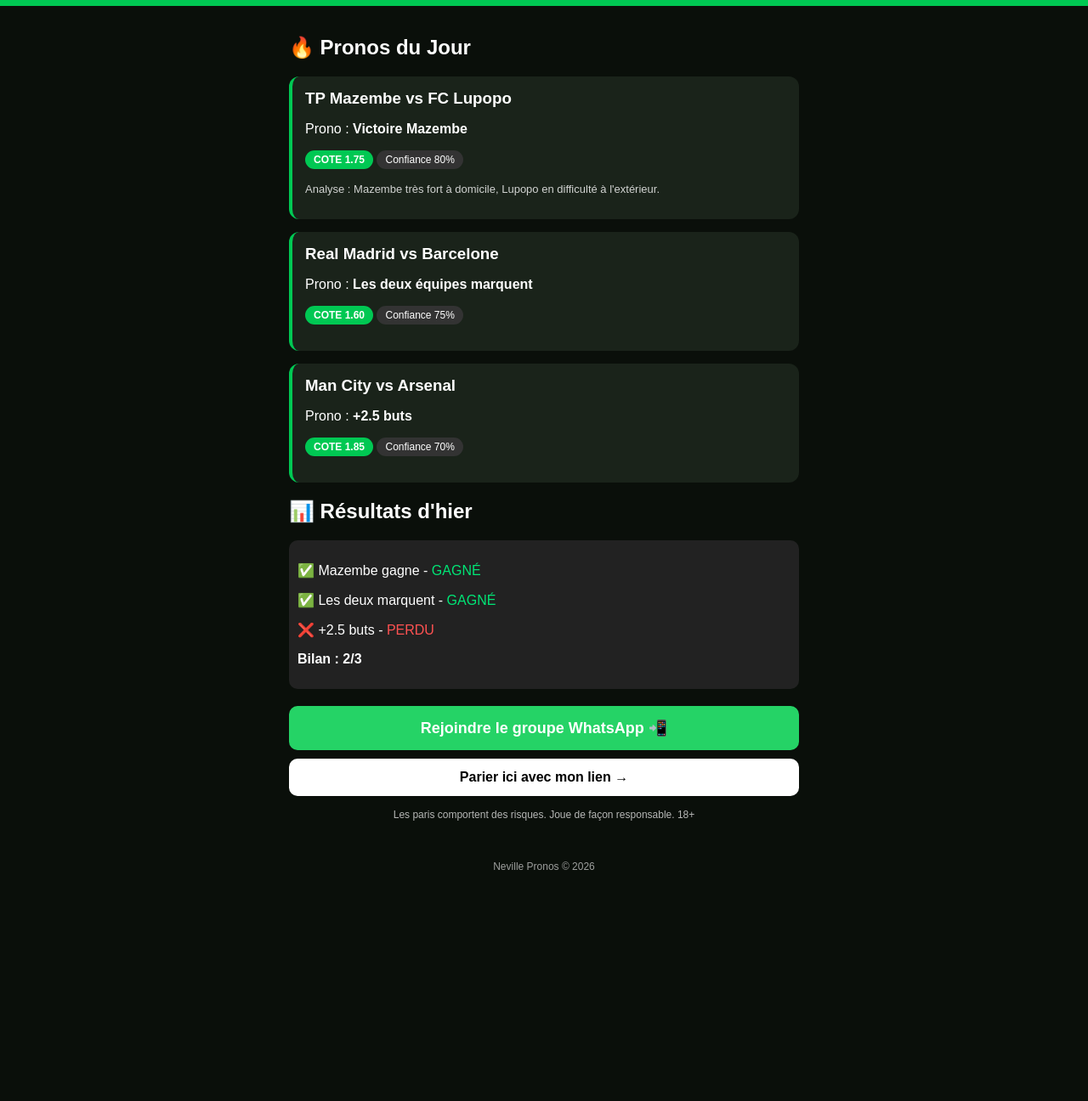
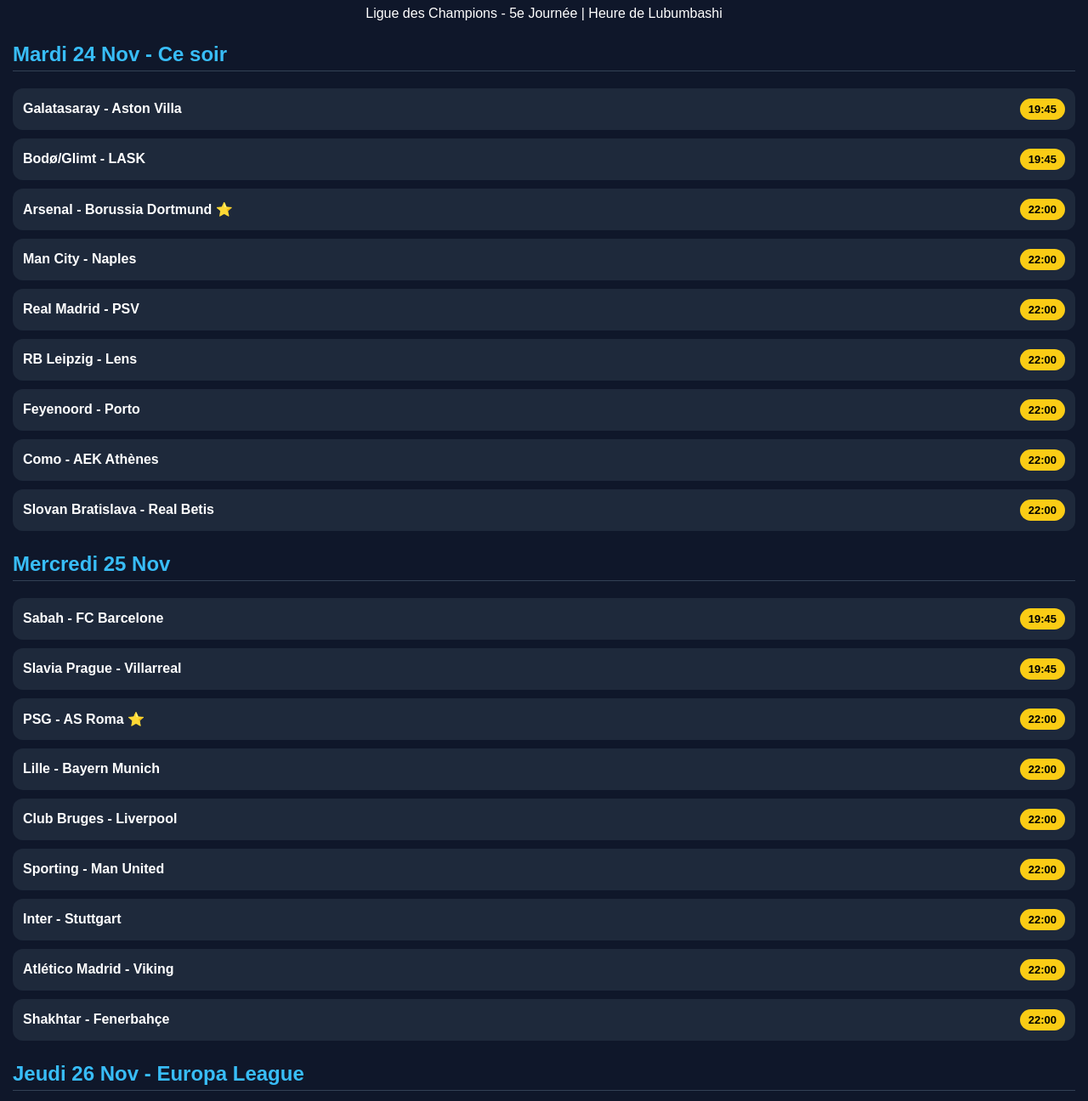
Before and after one commit to neville-sec243/monsite, a plain HTML site: page index.html in a window 1280 px wide. Shown: the part 89-1385 px from the top of the page at 85% size. Before the commit the page ends 1136 px from the top, so only its background shows below. Drawn offline with Linux system fonts and the light colour scheme.

Commit message:
Revise title and enhance matches layout
Updated the title and modified the layout and style of the matches section. Added new match details and adjusted the footer.

```diff
--- a/index.html
+++ b/index.html
@@ -3,67 +3,50 @@
 <head>
 <meta charset="UTF-8">
 <meta name="viewport" content="width=device-width, initial-scale=1.0">
-<title>Neville Pronos - Pronostics Gratuits</title>
+<title>Matchs Europe - Neville</title>
 <style>
-body{margin:0;font-family:Arial;background:#0a0f0a;color:white}
-header{background:#00c853;padding:20px;text-align:center}
-header h1{margin:0;font-size:28px}
-header p{margin:5px 0 0;opacity:.9}
-.container{padding:15px;max-width:600px;margin:auto}
-.card{background:#1a231a;border-radius:12px;padding:15px;margin-bottom:15px;border-left:4px solid #00c853}
-.card h3{margin:0 0 8px}
-.badge{display:inline-block;background:#00c853;padding:4px 10px;border-radius:20px;font-size:12px;font-weight:bold}
-.badge-confiance{background:#333;padding:4px 10px;border-radius:20px;font-size:12px}
-.result{margin-top:15px;padding:10px;background:#222;border-radius:10px}
-.win{color:#00e676} .lose{color:#ff5252}
-.btn{display:block;background:#25D366;color:white;text-align:center;padding:15px;border-radius:10px;text-decoration:none;font-weight:bold;font-size:18px;margin-top:20px}
-.btn2{display:block;background:#fff;color:#000;text-align:center;padding:13px;border-radius:10px;text-decoration:none;font-weight:bold;margin-top:10px}
-footer{text-align:center;opacity:.6;font-size:12px;padding:20px}
+body{font-family:Arial,sans-serif;background:#0f172a;color:white;margin:0;padding:15px}
+h1{text-align:center;color:#facc15}
+h2{color:#38bdf8;margin-top:25px;border-bottom:1px solid #334155;padding-bottom:5px}
+.match{background:#1e293b;padding:12px;margin:10px 0;border-radius:12px;display:flex;justify-content:space-between;align-items:center}
+.time{background:#facc15;color:black;padding:5px 10px;border-radius:20px;font-weight:bold;font-size:13px}
+.teams{font-weight:bold}
+.star{color:#facc15}
+.footer{text-align:center;margin-top:30px;color:#94a3b8;font-size:13px}
 </style>
 </head>
 <body>
+<h1>⚽ MATCHS D'EUROPE</h1>
+<p style="text-align:center">Ligue des Champions - 5e Journée | Heure de Lubumbashi</p>
 
-<header>
-<h1>⚽ NEVILLE PRONOS</h1>
-<p>Pronostics gratuits chaque jour - Lubumbashi</p>
-</header>
+<h2>Mardi 24 Nov - Ce soir</h2>
+<div class="match"><span class="teams">Galatasaray - Aston Villa</span><span class="time">19:45</span></div>
+<div class="match"><span class="teams">Bodø/Glimt - LASK</span><span class="time">19:45</span></div>
+<div class="match"><span class="teams">Arsenal - Borussia Dortmund <span class="star">⭐</span></span><span class="time">22:00</span></div>
+<div class="match"><span class="teams">Man City - Naples</span><span class="time">22:00</span></div>
+<div class="match"><span class="teams">Real Madrid - PSV</span><span class="time">22:00</span></div>
+<div class="match"><span class="teams">RB Leipzig - Lens</span><span class="time">22:00</span></div>
+<div class="match"><span class="teams">Feyenoord - Porto</span><span class="time">22:00</span></div>
+<div class="match"><span class="teams">Como - AEK Athènes</span><span class="time">22:00</span></div>
+<div class="match"><span class="teams">Slovan Bratislava - Real Betis</span><span class="time">22:00</span></div>
 
-<div class="container">
-<h2>🔥 Pronos du Jour</h2>
+<h2>Mercredi 25 Nov</h2>
+<div class="match"><span class="teams">Sabah - FC Barcelone</span><span class="time">19:45</span></div>
+<div class="match"><span class="teams">Slavia Prague - Villarreal</span><span class="time">19:45</span></div>
+<div class="match"><span class="teams">PSG - AS Roma <span class="star">⭐</span></span><span class="time">22:00</span></div>
+<div class="match"><span class="teams">Lille - Bayern Munich</span><span class="time">22:00</span></div>
+<div class="match"><span class="teams">Club Bruges - Liverpool</span><span class="time">22:00</span></div>
+<div class="match"><span class="teams">Sporting - Man United</span><span class="time">22:00</span></div>
+<div class="match"><span class="teams">Inter - Stuttgart</span><span class="time">22:00</span></div>
+<div class="match"><span class="teams">Atlético Madrid - Viking</span><span class="time">22:00</span></div>
+<div class="match"><span class="teams">Shakhtar - Fenerbahçe</span><span class="time">22:00</span></div>
 
-<div class="card">
-<h3>TP Mazembe vs FC Lupopo</h3>
-<p>Prono : <b>Victoire Mazembe</b></p>
-<p><span class="badge">COTE 1.75</span> <span class="badge-confiance">Confiance 80%</span></p>
-<p style="opacity:.8;font-size:13px">Analyse : Mazembe très fort à domicile, Lupopo en difficulté à l'extérieur.</p>
-</div>
+<h2>Jeudi 26 Nov - Europa League</h2>
+<div class="match"><span class="teams">Marseille - Levski Sofia</span><span class="time">19:45</span></div>
+<div class="match"><span class="teams">Crystal Palace - Real Sociedad</span><span class="time">22:00</span></div>
+<div class="match"><span class="teams">Lyon - Lilleström</span><span class="time">22:00</span></div>
+<div class="match"><span class="teams">Celta Vigo - Bournemouth</span><span class="time">22:00</span></div>
 
-<div class="card">
-<h3>Real Madrid vs Barcelone</h3>
-<p>Prono : <b>Les deux équipes marquent</b></p>
-<p><span class="badge">COTE 1.60</span> <span class="badge-confiance">Confiance 75%</span></p>
-</div>
-
-<div class="card">
-<h3>Man City vs Arsenal</h3>
-<p>Prono : <b>+2.5 buts</b></p>
-<p><span class="badge">COTE 1.85</span> <span class="badge-confiance">Confiance 70%</span></p>
-</div>
-
-<h2>📊 Résultats d'hier</h2>
-<div class="result">
-<p>✅ Mazembe gagne - <span class="win">GAGNÉ</span></p>
-<p>✅ Les deux marquent - <span class="win">GAGNÉ</span></p>
-<p>❌ +2.5 buts - <span class="lose">PERDU</span></p>
-<p><b>Bilan : 2/3</b></p>
-</div>
-
-<a class="btn" href="https://wa.me/243XXXXXXXXX">Rejoindre le groupe WhatsApp 📲</a>
-<a class="btn2" href="#">Parier ici avec mon lien →</a>
-
-<p style="text-align:center;font-size:12px;opacity:.7;margin-top:15px">Les paris comportent des risques. Joue de façon responsable. 18+</p>
-</div>
-
-<footer>Neville Pronos © 2026</footer>
+<div class="footer">Par Neville - Lubumbashi 🇨🇩</div>
 </body>
-</html>
+                                                                       </html>
```
